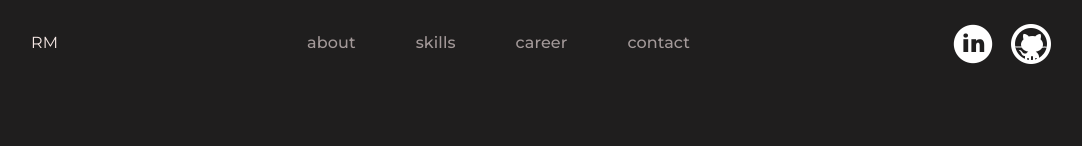
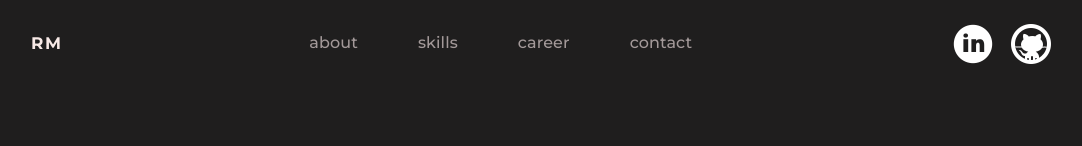
Before and after one commit to renanvamo/renan-moraes, a React (Create React App) app: page / in a window 1280 px wide. Shown: the top 146 px of the page, without its empty margins (97-1179 px from the left). Built offline with nearby package versions, Linux system fonts and the light colour scheme; no server answers.

Commit message:
style: adiciona estilo ao logo do header

```diff
--- a/src/App.css
+++ b/src/App.css
@@ -32,6 +32,7 @@ p {
 .nav-site {
   display: flex;
   justify-content: space-between;
+  align-items: flex-start;
 }
 
 .nav-site span {
@@ -475,3 +476,10 @@ span.required{
   width: 100%;
   text-align: center;
 }
+
+.nav-logo {
+  font-size: 105%;
+  letter-spacing: 0.10rem;
+  font-weight: 700;
+  cursor: pointer;
+}
```
